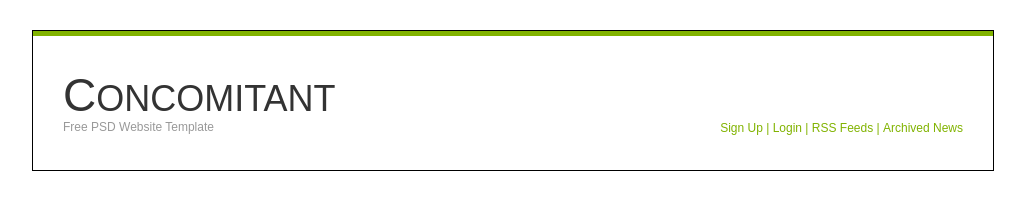
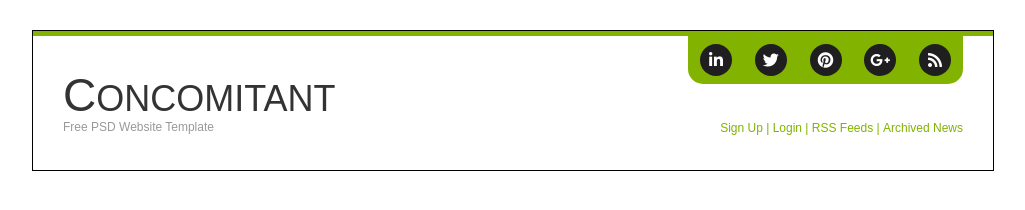
Before and after one commit to Matrix-Wizard/concomitant, a plain HTML site: page index.html in a window 1280 px wide. Shown: the whole page, without its empty margins (127-1152 px from the left). Drawn offline with Linux system fonts and the light colour scheme; a web font is replaced by a local one.

Commit message:
header done 100%

```diff
--- a/css/style.sass
+++ b/css/style.sass
@@ -20,6 +20,7 @@ a
   background-color: #ffffff
   border-top: 5px solid $color1
   padding: 36px 30px
+  position: relative
 
   &__logo
     color: #333333
@@ -47,3 +48,26 @@ a
         color: $color1
         &:hover
           color: darken($color1, 20%)
+  &__sosial-links
+    position: absolute
+    top: 0
+    right: 30px
+    width: 251px
+    display: flex
+    justify-content: space-between
+    padding: 8px 12px
+    background-color: #81b300
+    border-radius: 0 0 15px 15px
+    & a
+      display: flex
+      width: 32px
+      height: 32px
+      background-color: #1f1f1f
+      border-radius: 50%
+      justify-content: center
+      align-items: center
+      &:hover
+        background-color: #00acee
+      & i
+        font-size: 16px
+        color: #fff
--- a/index.html
+++ b/index.html
@@ -6,16 +6,20 @@
   <meta http-equiv="X-UA-Compatible" content="ie=edge">
   <link rel="stylesheet" href="css/reset.css">
   <link href="https://fonts.googleapis.com/css?family=Geo&display=swap" rel="stylesheet">
+  <link rel="stylesheet" href="https://use.fontawesome.com/releases/v5.11.2/css/all.css"
+    integrity="sha384-KA6wR/X5RY4zFAHpv/CnoG2UW1uogYfdnP67Uv7eULvTveboZJg0qUpmJZb5VqzN" crossorigin="anonymous">
   <link rel="stylesheet" href="css/style.css">
   <title>CONCOMITANT</title>
 </head>
 <body>
   <div class="container">
     <header class="header flex">
+
       <div class="header__wrap-logo">
         <h1 class="header__logo">CONCOMITANT</h1>
         <span class="header__sublogo">Free PSD Website Template</span>
       </div>
+
       <ul class="header__options">
         <li class="header__options-item"><a href="#">Sign Up</a></li>
         <li class="header__options-item"><a href="#">Login</a></li>
@@ -23,6 +27,13 @@
         <li class="header__options-item"><a href="#">Archived News</a></li>
       </ul>
 
+      <div class="header__sosial-links">
+        <a href="#"><i class="fab fa-linkedin-in"></i></a>
+        <a href="#"><i class="fab fa-twitter"></i></a>
+        <a href="#"><i class="fab fa-pinterest"></i></a>
+        <a href="#"><i class="fab fa-google-plus-g"></i></a>
+        <a href="#"><i class="fas fa-rss"></i></a>
+      </div>
     </header>
   </div>
 
```
Also changed, not shown: css/style.css, 1 other file.
